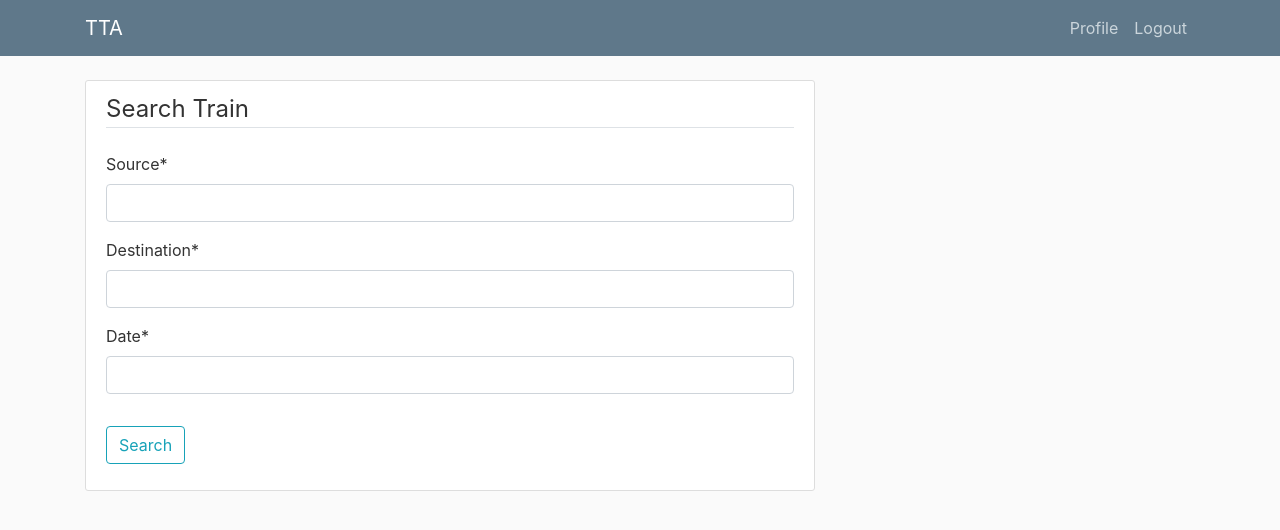
After one commit to advaithhl/TTA, a Django app: page /bookings/search/ in a window 1280 px wide. The commit adds this page. Shown: the top 530 px of the page. Run offline with Django 3.2, Linux system fonts and the light colour scheme; the visitor is signed in with stand-in values (Sample User, id 1); some libraries are stand-ins or nearby versions.

Commit message:
Add Train Search (1/2)

```diff
--- a/tta/bookings/admin.py
+++ b/tta/bookings/admin.py
@@ -1,5 +1,7 @@
 from django.contrib import admin
 
-from .models import Wallet
+from .models import Booking, Train, Wallet
 
 admin.site.register(Wallet)
+admin.site.register(Train)
+admin.site.register(Booking)
--- /dev/null
+++ b/tta/bookings/forms.py
@@ -0,0 +1,28 @@
+from datetime import date, timedelta
+
+from django import forms
+from django.core.exceptions import ValidationError
+
+from .models import Booking, Train
+
+
+class SearchForm(forms.Form):
+    source = forms.CharField(
+        label='Source',
+        max_length=30,
+    )
+    destination = forms.CharField(
+        label='Destination',
+        max_length=30,
+    )
+    date = forms.DateField(
+        label='Date',
+    )
+
+    def clean_date(self):
+        cd = self.cleaned_data
+        booking_date = cd.get('date')
+        if booking_date < date.today() + timedelta(days=1):
+            raise ValidationError('This date has already passed!')
+
+        return cd
--- /dev/null
+++ b/tta/bookings/templates/bookings/search.html
@@ -0,0 +1,25 @@
+{% extends "users/base.html" %}
+{% load crispy_forms_tags %}
+{% block extra_js %}
+<link rel="stylesheet" href="//code.jquery.com/ui/1.12.1/themes/base/jquery-ui.css">
+<script src="https://code.jquery.com/ui/1.12.1/jquery-ui.js"></script>
+<script>
+    $(document).ready(function () {
+        $("#id_date").datepicker({ minDate: 1 });
+    });
+</script>
+{% endblock extra_js %}
+{% block content %}
+    <div class="content-section">
+        <form method="POST">
+            {% csrf_token %}
+            <fieldset class="form-group">
+                <legend class="border-bottom mb-4">Search Train</legend>
+                {{ form|crispy }}
+            </fieldset>
+            <div class="form-group">
+                <button class="btn btn-outline-info" type="submit">Search</button>
+            </div>
+        </form>
+    </div>
+{% endblock content %}
--- a/tta/bookings/urls.py
+++ b/tta/bookings/urls.py
@@ -4,5 +4,5 @@ from . import views
 
 urlpatterns = [
     path('', views.view_booking, name='view-booking'),
-    path('new/', views.new_booking, name='new-booking'),
+    path('search/', views.search, name='search'),
 ]
--- a/tta/bookings/views.py
+++ b/tta/bookings/views.py
@@ -1,7 +1,9 @@
 from django.contrib import messages
 from django.contrib.auth.decorators import login_required
 from django.http import HttpResponse
-from django.shortcuts import render
+from django.shortcuts import redirect, render
+
+from .forms import SearchForm
 
 bookings = [
     {
@@ -41,5 +43,15 @@ def wallet(request):
     return render(request, 'bookings/wallet.html')
 
 
-def new_booking(request):
-    return HttpResponse('New Bookings are not available yet!')
+@login_required
+def search(request):
+    if request.method == 'POST':
+        search_form = SearchForm(request.POST)
+        if search_form.is_valid():
+            source = search_form.cleaned_data.get('source')
+            messages.success(request, f'Source: {source}')
+            # redirect to results page later
+            return redirect('search')
+    else:
+        search_form = SearchForm()
+    return render(request, 'bookings/search.html', {'form': search_form})
--- a/tta/users/templates/users/base.html
+++ b/tta/users/templates/users/base.html
@@ -64,7 +64,8 @@
 
     <!-- Optional JavaScript -->
     <!-- jQuery first, then Popper.js, then Bootstrap JS -->
-    <script src="https://code.jquery.com/jquery-3.2.1.slim.min.js" integrity="sha384-KJ3o2DKtIkvYIK3UENzmM7KCkRr/rE9/Qpg6aAZGJwFDMVNA/GpGFF93hXpG5KkN" crossorigin="anonymous"></script>
+    <script src="https://code.jquery.com/jquery-1.12.4.js"></script>
+    {% block extra_js %}{% endblock extra_js %}
     <script src="https://cdnjs.cloudflare.com/ajax/libs/popper.js/1.12.9/umd/popper.min.js" integrity="sha384-ApNbgh9B+Y1QKtv3Rn7W3mgPxhU9K/ScQsAP7hUibX39j7fakFPskvXusvfa0b4Q" crossorigin="anonymous"></script>
     <script src="https://maxcdn.bootstrapcdn.com/bootstrap/4.0.0/js/bootstrap.min.js" integrity="sha384-JZR6Spejh4U02d8jOt6vLEHfe/JQGiRRSQQxSfFWpi1MquVdAyjUar5+76PVCmYl" crossorigin="anonymous"></script>
 </body>
--- a/tta/users/templates/users/profile.html
+++ b/tta/users/templates/users/profile.html
@@ -27,7 +27,7 @@
     <h3>Bookings</h3>
     <p class='text-muted'>
         <ul class="list-group">
-        <a class="list-group-item list-group-item-light" href="{% url 'new-booking' %}">Book New Ticket</a>
+        <a class="list-group-item list-group-item-light" href="{% url 'search' %}">Book New Ticket</a>
         <a class="list-group-item list-group-item-light" href="{% url 'view-booking' %}">View Booked Tickets</a>
         </ul>
     </p>
```
Also changed, not shown: tta/bookings/models.py (+67 -0 lines), tta/bookings/signals.py (+15 -2 lines), tta/bookings/migrations/0003_auto_20190421_0434.py (added), tta/bookings/migrations/0004_auto_20190421_0509.py (added), tta/bookings/migrations/0005_booking_date.py (added).
